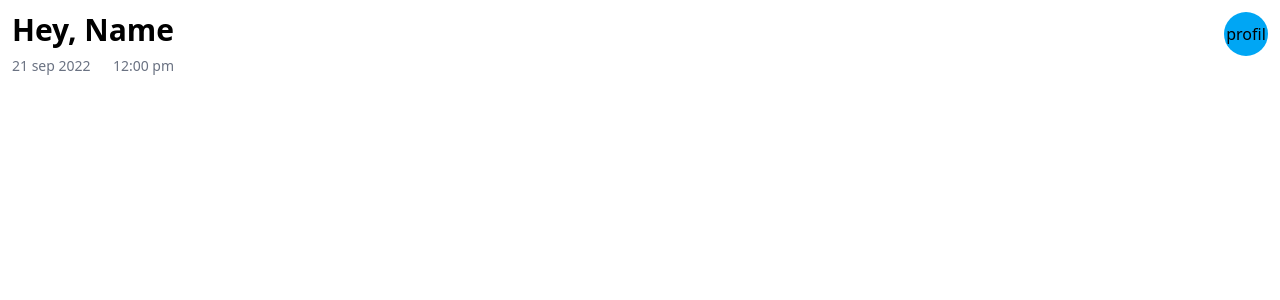
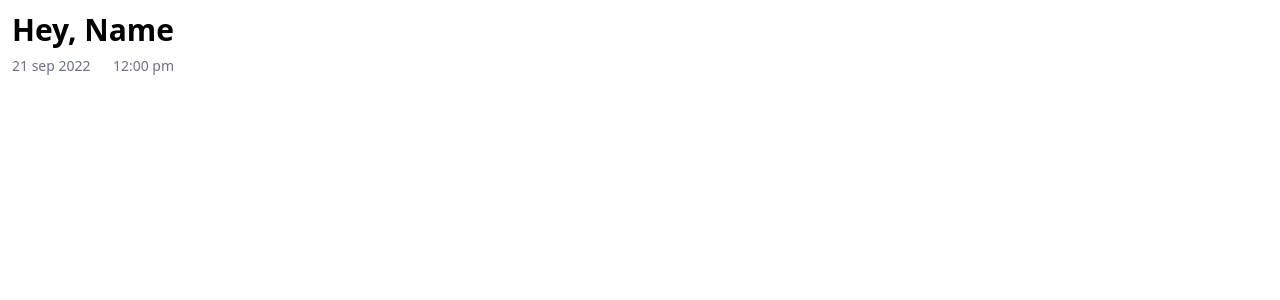
Before and after one commit to torikallcode/Simply_start, a React (Vite) app in the folder frontend/: page / in a window 1280 px wide. Shown: the top 300 px of the page. Built offline with nearby package versions, Linux system fonts and the light colour scheme.

Commit message:
update component Header

```diff
--- a/frontend/src/components/Header.jsx
+++ b/frontend/src/components/Header.jsx
@@ -1,6 +1,6 @@
 export const Header = () => {
   return (
-    <header className="flex justify-between">
+    <header className="flex justify-between font-poppins">
       <div className="flex flex-col space-y-2">
         <h1 className="text-3xl font-bold">Hey, Name</h1>
         <div className="flex justify-between">
@@ -8,8 +8,7 @@ export const Header = () => {
           <h2 className="text-sm font-medium text-gray-500">12:00 pm</h2>
         </div>
       </div>
-      <div className="bg-sky-500 aspect-[1/1] w-11 h-fit rounded-full flex justify-center items-center">
-        profil
+      <div className="bg-ashGray2 aspect-[1/1] w-11 h-fit rounded-full flex justify-center items-center">
       </div>
     </header>
   )
```
